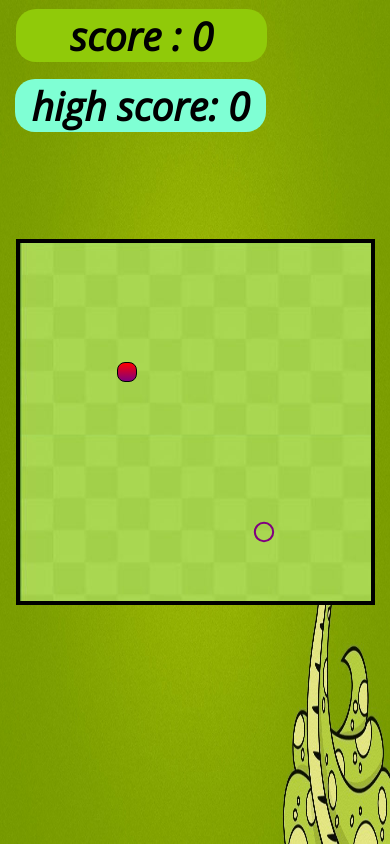
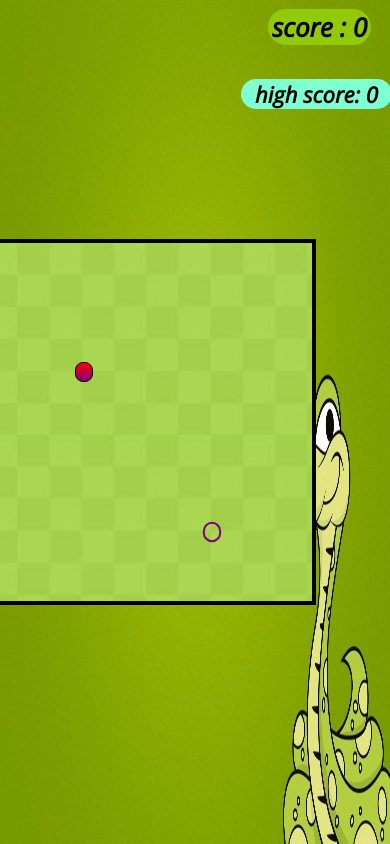
Before and after one commit to bhargav-developer/info, a plain HTML site: page Snake game/pr5.html in a window 390 px wide. Drawn offline with nearby package versions, Linux system fonts and the light colour scheme.

Commit message:
Update pr5.css

```diff
--- a/Snake game/pr5.css
+++ b/Snake game/pr5.css
@@ -56,9 +56,9 @@
 #board {
     /* background: linear-gradient(rgb(144, 235, 144), rgb(241, 241, 139));
      */
-     /* background-color: #202124;
+    /* background-color: #202124;
       */
-      background-image: url("img/okm.jpg");
+    background-image: url("img/okm.jpg");
     width: 90vmin;
     height: 92vmin;
     border: 4px solid black;
@@ -90,3 +90,46 @@
 
 
 }
+
+@media only screen and (max-width: 950px) {
+    #scorebox {
+        position: absolute;
+        top: 9px;
+        right: 19px;
+        font-size: 26px;
+        font-weight: bold;
+        font-family: 'Open Sans', sans-serif;
+        background-color: rgb(144, 202, 9);
+        border-radius: 20px;
+        width: 103px;
+        align-content: center;
+        justify-content: center;
+        display: flex;
+    }
+
+    #board {
+        background-image: url("img/okm.jpg");
+        width: 84vmin;
+        height: 92vmin;
+        border: 4px solid black;
+        display: grid;
+        grid-template-rows: repeat(18, 1fr);
+        grid-template-columns: repeat(18, 1fr);
+        margin-left: -94px;
+    }
+
+    #hiscorebox {
+        position: absolute;
+        top: 79px;
+        right: -2px;
+        font-size: 22px;
+        font-weight: bold;
+        font-family: 'Open Sans', sans-serif;
+        background-color: aquamarine;
+        border-radius: 20px;
+        width: 151px;
+        align-content: center;
+        justify-content: center;
+        display: flex;
+    }
+}
```
